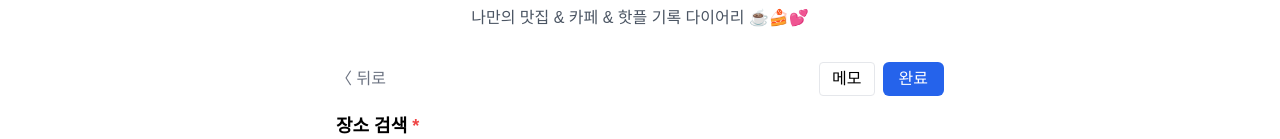
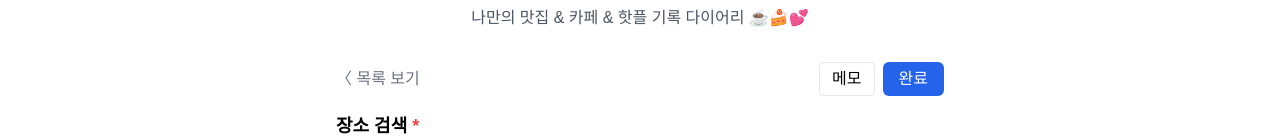
Before and after one commit to YurimLee0429/food-diary, a React (Vite) app in the folder food-diary-pwa/: page /new in a window 1280 px wide. Shown: the part 146-285 px from the top of the page. Built offline with nearby package versions, Linux system fonts and the light colour scheme; no server answers.

Commit message:
목록돌아가기 기능추가

```diff
--- a/food-diary-pwa/src/pages/Detail.jsx
+++ b/food-diary-pwa/src/pages/Detail.jsx
@@ -40,9 +40,9 @@ export default function Detail() {
       <div className="sticky top-0 z-10 bg-[var(--bg)] flex justify-between items-center pb-2 mb-4">
         <button
           className="px-3 py-1 text-gray-600 hover:underline"
-          onClick={() => nav(-1)}
+          onClick={() => nav("/")}
         >
-          〈 뒤로
+          〈 목록 보기
         </button>
         <button
           className="px-4 py-1 bg-blue-600 text-white rounded-md hover:bg-blue-700"
--- a/food-diary-pwa/src/pages/Editor.jsx
+++ b/food-diary-pwa/src/pages/Editor.jsx
@@ -109,9 +109,9 @@ export default function Editor() {
       <div className="flex justify-between items-center mb-4">
         <button
           className="text-gray-500 hover:text-gray-700"
-          onClick={() => nav(-1)}
+          onClick={() => nav("/")}
         >
-          〈 뒤로
+          〈 목록 보기
         </button>
         <div className="flex gap-2">
           <button
```
